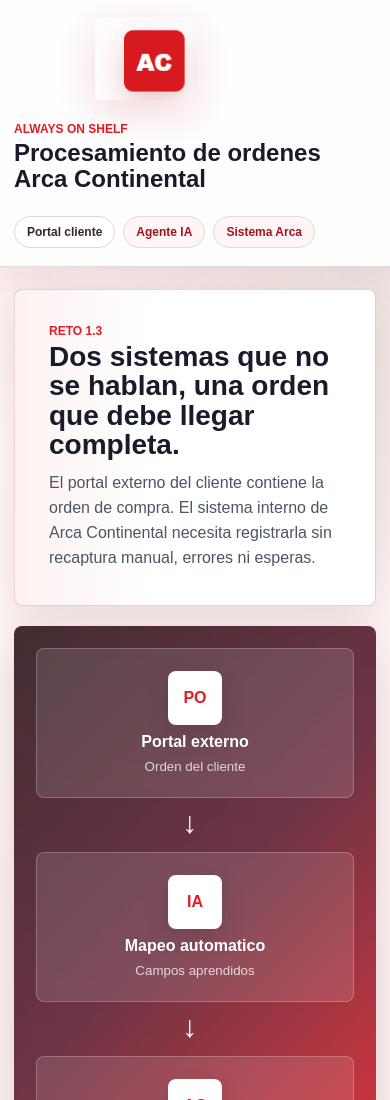
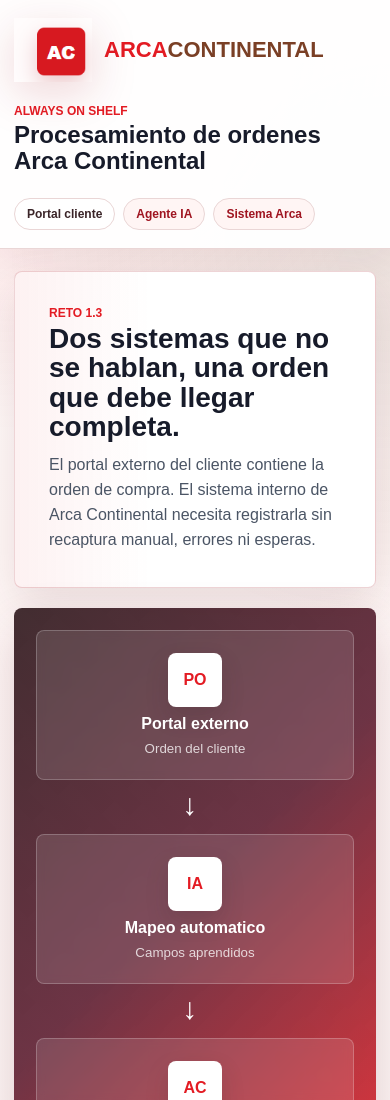
Before and after one commit to Yadira-rs/tec, a website: page index.html in a window 390 px wide. Shown: the top 1100 px of the page. Drawn offline with Linux system fonts and the light colour scheme.

Commit message:
Make Arca wordmark visible

```diff
--- a/index.html
+++ b/index.html
@@ -9,7 +9,10 @@
   <body>
     <header class="topbar">
       <div class="brand-lockup" aria-label="Arca Continental Always on Shelf">
-        <img class="brand-mark" src="assets/arca-continental-logo.png?v=arca-20260607-2" alt="Arca Continental" />
+        <div class="brand-logo">
+          <img class="brand-mark" src="assets/arca-continental-logo.png?v=arca-20260607-2" alt="" />
+          <span class="brand-wordmark">ARCA<span>CONTINENTAL</span></span>
+        </div>
         <div>
           <p class="eyebrow">Always on Shelf</p>
           <h1>Procesamiento de ordenes Arca Continental</h1>
--- a/styles.css
+++ b/styles.css
@@ -45,12 +45,30 @@
   gap: 22px;
 }
 
+.brand-logo {
+  display: flex;
+  align-items: center;
+  gap: 12px;
+  min-width: 310px;
+}
+
 .brand-mark {
-  width: 260px;
-  height: 82px;
+  width: 78px;
+  height: 64px;
   display: block;
   object-fit: contain;
   filter: drop-shadow(0 12px 22px rgba(159, 20, 32, 0.16));
+}
+
+.brand-wordmark {
+  color: var(--ac-red);
+  font-size: 26px;
+  font-weight: 900;
+  line-height: 1;
+}
+
+.brand-wordmark span {
+  color: var(--ac-brown);
 }
 
 .eyebrow {
@@ -490,7 +508,15 @@
   }
 
   .brand-mark {
-    width: min(260px, 100%);
+    width: 78px;
+  }
+
+  .brand-logo {
+    min-width: 0;
+  }
+
+  .brand-wordmark {
+    font-size: 22px;
   }
 
   .hero,
```
